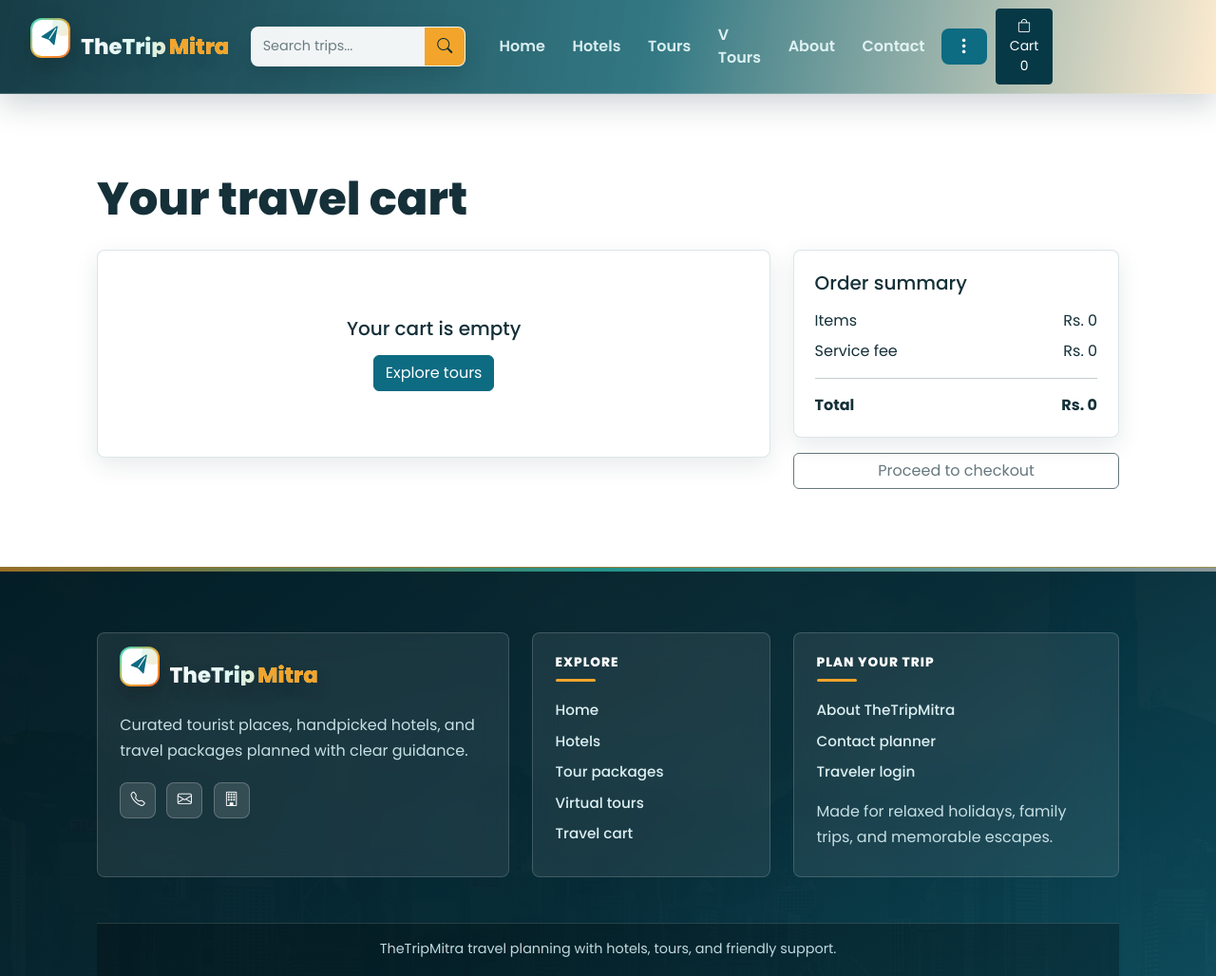
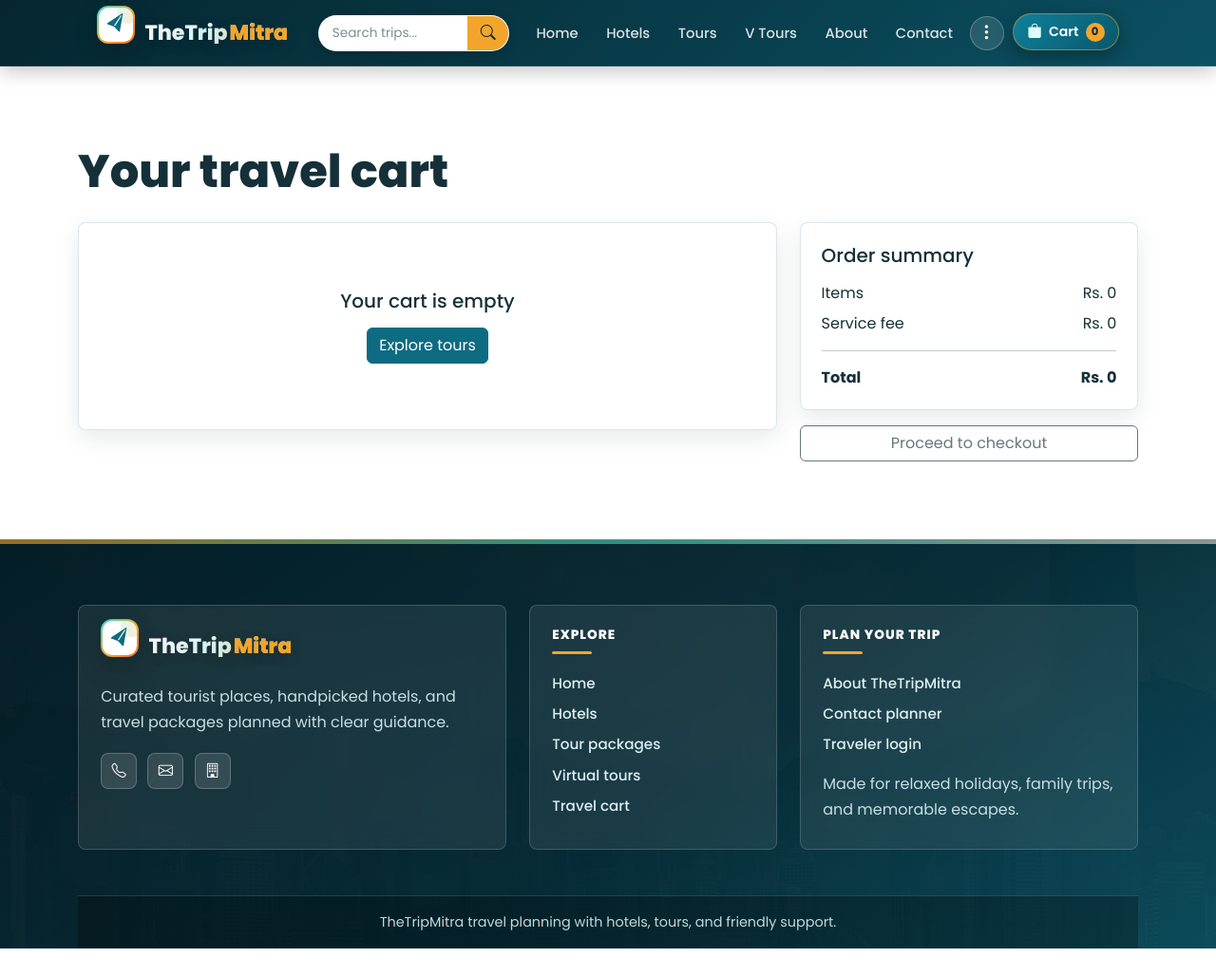
Before and after one commit to Pradeepkumardas/project, a Django app: page /cart/ in a window 1280 px wide. Shown: the whole page at 95% size. After the commit the page ends 999 px from the top, so only its background shows below. Run offline with Django 5.2, Linux system fonts and the light colour scheme; a user stored in the database is signed in.

Commit message:
Fix navbar layout, active link contrast, nowrap links, and cart styling

```diff
--- a/tours/static/css/style.css
+++ b/tours/static/css/style.css
@@ -18,121 +18,54 @@ body {
 
 a { color: inherit; text-decoration: none; }
 
+/* ==========================================================================
+   NAVIGATION BAR
+   ========================================================================== */
+
 .site-navbar {
-    background: linear-gradient(100deg, rgba(3, 44, 55, .92) 0%, rgba(6, 91, 105, .82) 54%, rgba(243, 165, 43, .22) 100%);
-    backdrop-filter: blur(18px);
-    border-bottom: 1px solid rgba(255, 255, 255, .22);
-    box-shadow: 0 12px 30px rgba(5, 31, 39, .18);
+    background: linear-gradient(135deg, #052630 0%, #083c4a 55%, #0b5163 100%) !important;
+    backdrop-filter: blur(16px);
+    -webkit-backdrop-filter: blur(16px);
+    border-bottom: 1px solid rgba(255, 255, 255, 0.12);
+    box-shadow: 0 4px 20px rgba(0, 0, 0, 0.25);
     margin: 0;
-    padding: .55rem 0;
-}
-
-.navbar {
-    left: 0;
-    margin: 0;
-    /* Keep the navbar in normal page flow (not fixed) but give it a real
-       stacking context so the user dropdown (Profile/Dashboard/Logout)
-       always renders above the page content / hero and never overlaps. */
+    padding: 0.6rem 0;
     position: relative !important;
-    top: 0;
     width: 100%;
     z-index: 9999;
 }
 
-.site-navbar {
-    position: relative !important;
-}
-
-.site-navbar .container,
-.site-navbar .navbar-collapse,
-.site-navbar .navbar-nav,
-.site-navbar .nav-item {
-    margin: 0;
-}
-
 .site-navbar .container {
-    gap: 1.15rem;
-}
-
-.site-navbar .navbar-nav {
-    gap: .35rem;
-}
-
-.site-navbar .container,
-.hero .container,
-.section-pad .container,
-.site-footer .container {
+    display: flex;
+    align-items: center;
+    justify-content: space-between;
+    gap: 1rem;
     padding-left: clamp(1rem, 3vw, 2rem);
     padding-right: clamp(1rem, 3vw, 2rem);
 }
 
-.navbar-brand {
-    color: #fff;
-    font-size: 1.25rem;
-    margin: 0;
-    padding: .15rem 0;
-}
-
 .navbar-toggler {
-    border-color: rgba(255, 255, 255, .45);
+    border-color: rgba(255, 255, 255, 0.45);
+    padding: 0.35rem 0.6rem;
 }
 
 .navbar-toggler:focus {
-    box-shadow: 0 0 0 .18rem rgba(255, 255, 255, .22);
+    box-shadow: 0 0 0 0.18rem rgba(255, 255, 255, 0.22);
 }
 
 .navbar-toggler-icon {
     filter: invert(1) brightness(2);
 }
 
-.nav-search {
-    align-items: center;
-    background: rgba(255, 255, 255, .94);
-    border: 1px solid rgba(255, 255, 255, .36);
-    border-radius: 8px;
-    box-shadow: 0 10px 24px rgba(5, 31, 39, .16);
-    display: flex;
-    flex: 0 1 250px;
-    margin: 0 .35rem 0 .25rem;
-    overflow: hidden;
-}
-
-.nav-search input {
-    background: transparent;
-    border: 0;
-    color: var(--ink);
-    flex: 1;
-    font-size: .9rem;
-    min-width: 0;
-    outline: 0;
-    padding: .55rem .75rem;
-}
-
-.nav-search input::placeholder {
-    color: #6b7d82;
-}
-
-.nav-search button {
-    align-items: center;
-    background: var(--gold);
-    border: 0;
-    color: var(--brand-deep);
-    display: inline-flex;
-    height: 100%;
-    justify-content: center;
-    min-height: 40px;
-    padding: 0 .8rem;
-}
-
-.nav-search button:hover {
-    background: #ffd27b;
-}
-
+/* Brand */
 .site-brand {
     align-items: center;
     display: inline-flex;
-    gap: .7rem;
+    gap: 0.65rem;
     letter-spacing: 0;
+    text-decoration: none;
+    flex-shrink: 0;
+    white-space: nowrap;
 }
 
 .brand-mark {
@@ -142,19 +75,20 @@ a { color: inherit; text-decoration: none; }
         linear-gradient(135deg, #38e2d0, #f3a52b 58%, #f46c35) border-box;
     border: 2px solid transparent;
     border-radius: 12px;
-    box-shadow: 0 10px 24px rgba(0, 0, 0, .2);
+    box-shadow: 0 8px 18px rgba(0, 0, 0, 0.22);
     color: var(--brand);
     display: inline-flex;
-    height: 42px;
+    height: 40px;
     justify-content: center;
     margin-right: 0;
     overflow: hidden;
     position: relative;
-    width: 42px;
+    width: 40px;
+    flex-shrink: 0;
 }
 
 .brand-mark::before {
-    background: linear-gradient(135deg, rgba(56, 226, 208, .18), rgba(243, 165, 43, .24));
+    background: linear-gradient(135deg, rgba(56, 226, 208, 0.18), rgba(243, 165, 43, 0.24));
     border-radius: 50%;
     content: "";
     height: 24px;
@@ -165,91 +99,308 @@ a { color: inherit; text-decoration: none; }
 }
 
 .brand-mark i {
-    font-size: 1.18rem;
+    font-size: 1.15rem;
     line-height: 1;
     position: relative;
     transform: rotate(-12deg);
 }
 
 .brand-copy {
-    background: linear-gradient(90deg, #ffffff 0%, #dffdf8 42%, #ffd27b 100%);
+    background: linear-gradient(90deg, #ffffff 0%, #e0fbfa 45%, #ffd27b 100%);
     background-clip: text;
     color: transparent;
     -webkit-background-clip: text;
     -webkit-text-fill-color: transparent;
     display: inline-flex;
-    font-size: 1.42rem;
+    font-size: 1.38rem;
     font-weight: 800;
     line-height: 1;
-    text-shadow: 0 8px 24px rgba(0, 0, 0, .12);
+    text-shadow: 0 4px 16px rgba(0, 0, 0, 0.15);
 }
 
 .brand-accent {
     color: var(--gold);
-    margin-left: 3px;
+    margin-left: 2px;
     -webkit-text-fill-color: currentColor;
 }
 
-.nav-link {
-    color: rgba(235, 251, 252, .9);
-    font-weight: 600;
+/* Nav Search */
+.nav-search {
+    align-items: center;
+    background: #ffffff;
+    border: 1px solid rgba(255, 255, 255, 0.35);
+    border-radius: 24px;
+    box-shadow: 0 4px 14px rgba(0, 0, 0, 0.15);
+    display: flex;
+    flex: 0 1 220px;
+    height: 38px;
     margin: 0;
-    padding: .55rem .72rem !important;
-    position: relative;
-    transition: background .2s ease, color .2s ease;
+    overflow: hidden;
+    transition: all 0.25s ease;
 }
 
-.site-navbar .nav-link:not(.nav-login) {
-    border-radius: 8px;
+.nav-search:focus-within {
+    box-shadow: 0 0 0 3px rgba(243, 165, 43, 0.45);
+    border-color: var(--gold);
 }
 
-.nav-link:hover,
-.nav-link.active {
-    color: #fff7d8;
+.nav-search input {
+    background: transparent;
+    border: 0;
+    color: var(--ink);
+    flex: 1;
+    font-size: 0.85rem;
+    min-width: 0;
+    outline: 0;
+    padding: 0 0.85rem;
+    height: 100%;
 }
 
-.site-navbar .nav-link:not(.nav-login):hover,
-.site-navbar .nav-link:not(.nav-login).active {
-    background: rgba(255, 255, 255, .13);
+.nav-search input::placeholder {
+    color: #7a8e94;
+    font-size: 0.85rem;
 }
 
-.nav-link.active::after,
-.nav-link:hover::after {
+.nav-search button {
+    align-items: center;
+    background: var(--gold);
+    border: 0;
+    color: #052b35;
+    display: inline-flex;
+    height: 100%;
+    justify-content: center;
+    padding: 0 0.85rem;
+    cursor: pointer;
+    transition: background 0.2s ease;
+}
+
+.nav-search button:hover {
+    background: #ffc863;
+}
+
+/* Navbar Nav Links */
+.site-navbar .navbar-nav {
+    display: flex;
+    align-items: center;
+    gap: 0.35rem;
+    margin: 0;
+}
+
+.site-navbar .nav-link {
+    color: rgba(255, 255, 255, 0.85) !important;
+    font-weight: 500;
+    font-size: 0.92rem;
+    padding: 0.45rem 0.75rem !important;
+    border-radius: 8px;
+    white-space: nowrap !important;
+    position: relative;
+    transition: all 0.2s ease;
+    display: inline-flex;
+    align-items: center;
+    text-decoration: none;
+}
+
+.site-navbar .nav-link:hover {
+    color: #ffffff !important;
+    background: rgba(255, 255, 255, 0.1);
+}
+
+.site-navbar .nav-link.active {
+    color: #ffffff !important;
+    background: rgba(255, 255, 255, 0.15) !important;
+    font-weight: 600;
+}
+
+.site-navbar .nav-link.active::after {
     background: var(--gold);
     border-radius: 999px;
-    bottom: .22rem;
+    bottom: 3px;
     content: "";
     height: 3px;
-    left: .8rem;
+    left: 10px;
     position: absolute;
-    right: .8rem;
+    right: 10px;
+    box-shadow: 0 0 6px rgba(243, 165, 43, 0.6);
 }
 
-.nav-login {
-    background: var(--brand);
-    border: 1px solid var(--brand);
-    border-radius: 8px;
-    color: #fff !important;
-    margin: 0;
-    padding-left: .9rem !important;
-    padding-right: .9rem !important;
+/* Login Link */
+.site-navbar .nav-login-link {
+    background: rgba(255, 255, 255, 0.12) !important;
+    border: 1px solid rgba(255, 255, 255, 0.25) !important;
+    border-radius: 20px !important;
+    padding: 0.42rem 0.95rem !important;
+    color: #ffffff !important;
 }
 
-.site-navbar .btn {
-    margin: 0 0 0 .25rem !important;
-    padding: .48rem .85rem;
+.site-navbar .nav-login-link:hover,
+.site-navbar .nav-login-link.active {
+    background: var(--brand) !important;
+    border-color: var(--brand) !important;
+    color: #ffffff !important;
 }
 
-.nav-login:hover,
-.nav-login.active {
-    background: var(--brand-dark);
-    border-color: var(--brand-dark);
-    color: #fff !important;
+.site-navbar .nav-login-link::after {
+    display: none !important;
 }
 
-.nav-login.active::after,
-.nav-login:hover::after {
-    display: none;
+/* User Menu Button (Logged in) */
+.site-navbar .user-menu {
+    position: relative;
+}
+
+.site-navbar .user-menu-toggle {
+    display: inline-flex !important;
+    align-items: center !important;
+    justify-content: center !important;
+    width: 36px !important;
+    height: 36px !important;
+    padding: 0 !important;
+    border-radius: 50% !important;
+    background: rgba(255, 255, 255, 0.12) !important;
+    border: 1px solid rgba(255, 255, 255, 0.25) !important;
+    color: #ffffff !important;
+    font-size: 1.15rem !important;
+    cursor: pointer !important;
+    transition: all 0.2s ease !important;
+    outline: none !important;
+}
+
+.site-navbar .user-menu-toggle:hover,
+.site-navbar .user-menu-toggle[aria-expanded="true"] {
+    background: rgba(255, 255, 255, 0.22) !important;
+    border-color: var(--gold) !important;
+    color: var(--gold) !important;
+    box-shadow: 0 0 10px rgba(243, 165, 43, 0.35) !important;
+}
+
+.site-navbar .custom-user-menu {
+    background: #062b35 !important;
+    border: 1px solid rgba(255, 255, 255, 0.15) !important;
+    border-radius: 12px !important;
+    box-shadow: 0 16px 36px rgba(0, 0, 0, 0.45) !important;
+    padding: 0.5rem 0 !important;
+    min-width: 190px !important;
+    margin-top: 0.5rem !important;
+}
+
+.site-navbar .custom-user-menu .dropdown-header {
+    color: var(--gold) !important;
+    font-weight: 700 !important;
+    font-size: 0.85rem !important;
+    padding: 0.5rem 1rem !important;
+    letter-spacing: 0.3px;
+}
+
+.site-navbar .custom-user-menu .dropdown-divider {
+    border-color: rgba(255, 255, 255, 0.1) !important;
+    margin: 0.35rem 0 !important;
+}
+
+.site-navbar .custom-user-menu .dropdown-item {
+    color: rgba(255, 255, 255, 0.88) !important;
+    font-weight: 500 !important;
+    font-size: 0.88rem !important;
+    padding: 0.55rem 1rem !important;
+    display: flex !important;
+    align-items: center !important;
+    gap: 0.5rem !important;
+    transition: all 0.15s ease !important;
+}
+
+.site-navbar .custom-user-menu .dropdown-item:hover,
+.site-navbar .custom-user-menu .dropdown-item.active {
+    background: rgba(255, 255, 255, 0.1) !important;
+    color: #ffffff !important;
+}
+
+.site-navbar .custom-user-menu .dropdown-item.text-danger {
+    color: #ff8585 !important;
+}
+
+.site-navbar .custom-user-menu .dropdown-item.text-danger:hover {
+    background: rgba(255, 70, 70, 0.18) !important;
+    color: #ffa8a8 !important;
+}
+
+/* Nav Cart Button */
+.site-navbar .nav-cart-btn {
+    display: inline-flex !important;
+    align-items: center !important;
+    gap: 0.45rem !important;
+    white-space: nowrap !important;
+    background: linear-gradient(135deg, #0d6b82 0%, #074655 100%) !important;
+    border: 1px solid rgba(255, 255, 255, 0.22) !important;
+    color: #ffffff !important;
+    font-weight: 600 !important;
+    font-size: 0.88rem !important;
+    padding: 0.45rem 0.9rem !important;
+    border-radius: 22px !important;
+    text-decoration: none !important;
+    transition: all 0.2s ease !important;
+    box-shadow: 0 4px 14px rgba(0, 0, 0, 0.2) !important;
+    margin-left: 0.25rem !important;
+}
+
+.site-navbar .nav-cart-btn:hover,
+.site-navbar .nav-cart-btn.active {
+    background: linear-gradient(135deg, #10819c 0%, #09576a 100%) !important;
+    border-color: rgba(243, 165, 43, 0.5) !important;
+    box-shadow: 0 6px 18px rgba(0, 0, 0, 0.3) !important;
+    transform: translateY(-1px);
+    color: #ffffff !important;
+}
+
+.site-navbar .nav-cart-btn i {
+    font-size: 0.95rem;
+    color: #dffdf8;
+}
+
+.site-navbar .cart-badge {
+    background: var(--gold);
+    color: #052b35;
+    font-size: 0.72rem;
+    font-weight: 700;
+    min-width: 1.25rem;
+    height: 1.25rem;
+    padding: 0 0.35rem;
+    border-radius: 999px;
+    display: inline-flex;
+    align-items: center;
+    justify-content: center;
+    line-height: 1;
+}
+
+/* Responsive adjustments */
+@media (max-width: 991.98px) {
+    .site-navbar .nav-search {
+        flex: 1 1 auto;
+        max-width: 200px;
+        margin: 0 0.5rem;
+    }
+
+    .site-navbar .navbar-collapse {
+        background: #052b35;
+        border-radius: 12px;
+        padding: 1rem;
+        margin-top: 0.75rem;
+        border: 1px solid rgba(255, 255, 255, 0.1);
+        box-shadow: 0 10px 25px rgba(0, 0, 0, 0.35);
+    }
+
+    .site-navbar .navbar-nav {
+        align-items: stretch !important;
+        gap: 0.4rem;
+    }
+
+    .site-navbar .nav-link {
+        padding: 0.6rem 0.9rem !important;
+    }
+
+    .site-navbar .nav-cart-btn {
+        justify-content: center;
+        margin-top: 0.5rem;
+        margin-left: 0 !important;
+    }
 }
 
 .btn-brand {
--- a/tours/templates/tours/base.html
+++ b/tours/templates/tours/base.html
@@ -10,12 +10,12 @@
     <link href="https://cdn.jsdelivr.net/npm/bootstrap@5.3.3/dist/css/bootstrap.min.css" rel="stylesheet">
     <link href="https://cdn.jsdelivr.net/npm/bootstrap-icons@1.11.3/font/bootstrap-icons.min.css" rel="stylesheet">
     {% load static %}
-    <link href="{% static 'css/style.css' %}?v=8" rel="stylesheet">
+    <link href="{% static 'css/style.css' %}?v=12" rel="stylesheet">
     {% block extra_css %}{% endblock %}
 </head>
 <body data-auth="{% if user.is_authenticated %}true{% else %}false{% endif %}">
     <!-- Navigation -->
-    <nav class="navbar navbar-expand-lg fixed-top site-navbar">
+    <nav class="navbar navbar-expand-lg navbar-dark fixed-top site-navbar">
         <div class="container">
             <a class="navbar-brand site-brand" href="{% url 'home' %}">
                 <span class="brand-mark"><i class="bi bi-send-fill"></i></span>
@@ -28,7 +28,7 @@
                 <input name="destination" list="placeOptions" type="search" placeholder="Search trips..." aria-label="Search trips">
                 <button type="submit" aria-label="Search"><i class="bi bi-search"></i></button>
             </form>
-            <button class="navbar-toggler" type="button" data-bs-toggle="collapse" data-bs-target="#siteNav">
+            <button class="navbar-toggler" type="button" data-bs-toggle="collapse" data-bs-target="#siteNav" aria-controls="siteNav" aria-expanded="false" aria-label="Toggle navigation">
                 <span class="navbar-toggler-icon"></span>
             </button>
             <div class="collapse navbar-collapse" id="siteNav">
@@ -41,7 +41,7 @@
                     <li class="nav-item"><a class="nav-link {% if request.resolver_match.url_name == 'contact' %}active{% endif %}" href="{% url 'contact' %}">Contact</a></li>
                     {% if user.is_authenticated %}
                     <li class="nav-item dropdown user-menu">
-                        <button class="nav-link nav-login user-menu-toggle" type="button" id="userMenu" data-bs-toggle="dropdown" aria-expanded="false" aria-label="User menu">
+                        <button class="user-menu-toggle" type="button" id="userMenu" data-bs-toggle="dropdown" aria-expanded="false" aria-label="User menu" title="{{ user.first_name|default:user.username }}">
                             <i class="bi bi-three-dots-vertical"></i>
                         </button>
                         <ul class="dropdown-menu dropdown-menu-end custom-user-menu shadow" aria-labelledby="userMenu">
@@ -54,11 +54,13 @@
                         </ul>
                     </li>
                     {% else %}
-                    <li class="nav-item"><a class="nav-link nav-login {% if request.resolver_match.url_name == 'login' %}active{% endif %}" href="{% url 'login' %}">Login</a></li>
+                    <li class="nav-item"><a class="nav-link nav-login-link {% if request.resolver_match.url_name == 'login' %}active{% endif %}" href="{% url 'login' %}">Login</a></li>
                     {% endif %}
                     <li class="nav-item">
-                        <a class="btn btn-brand btn-sm ms-lg-3 {% if request.resolver_match.url_name == 'cart' %}active{% endif %}" href="{% url 'cart' %}">
-                            <i class="bi bi-bag"></i> Cart <span class="cart-count">{{ cart_count|default:0 }}</span>
+                        <a class="nav-cart-btn {% if request.resolver_match.url_name == 'cart' %}active{% endif %}" href="{% url 'cart' %}" id="navCartBtn" aria-label="Shopping Cart">
+                            <i class="bi bi-bag-fill"></i>
+                            <span>Cart</span>
+                            <span class="cart-count cart-badge">{{ cart_count|default:0 }}</span>
                         </a>
                     </li>
                 </ul>
```
